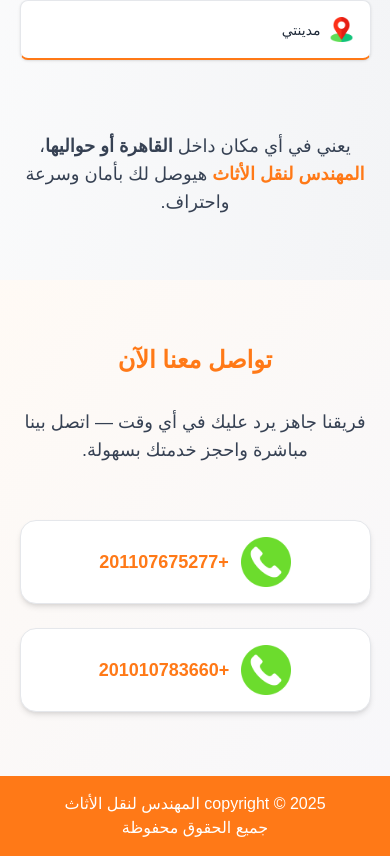
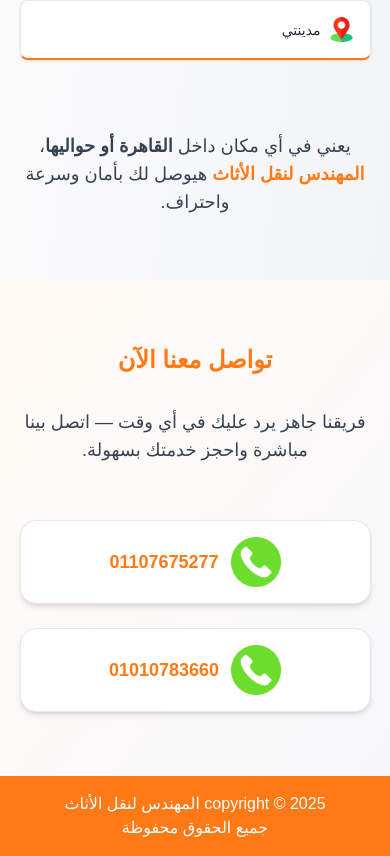
Before and after one commit to ahmedhussein74/elmohands, a Next.js app: page / in a window 390 px wide. Shown: the part 5174-6030 px from the top of the page. Built offline with nearby package versions, Linux system fonts and the light colour scheme.

Commit message:
Update phone numbers format in ContactUs component

```diff
--- a/src/components/ContactUs.tsx
+++ b/src/components/ContactUs.tsx
@@ -2,7 +2,7 @@
 
 import Image from "next/image";
 
-const phoneNumbers = ["+201107675277", "+201010783660"];
+const phoneNumbers = ["01107675277", "01010783660"];
 
 const ContactUs = () => {
   return (
```
